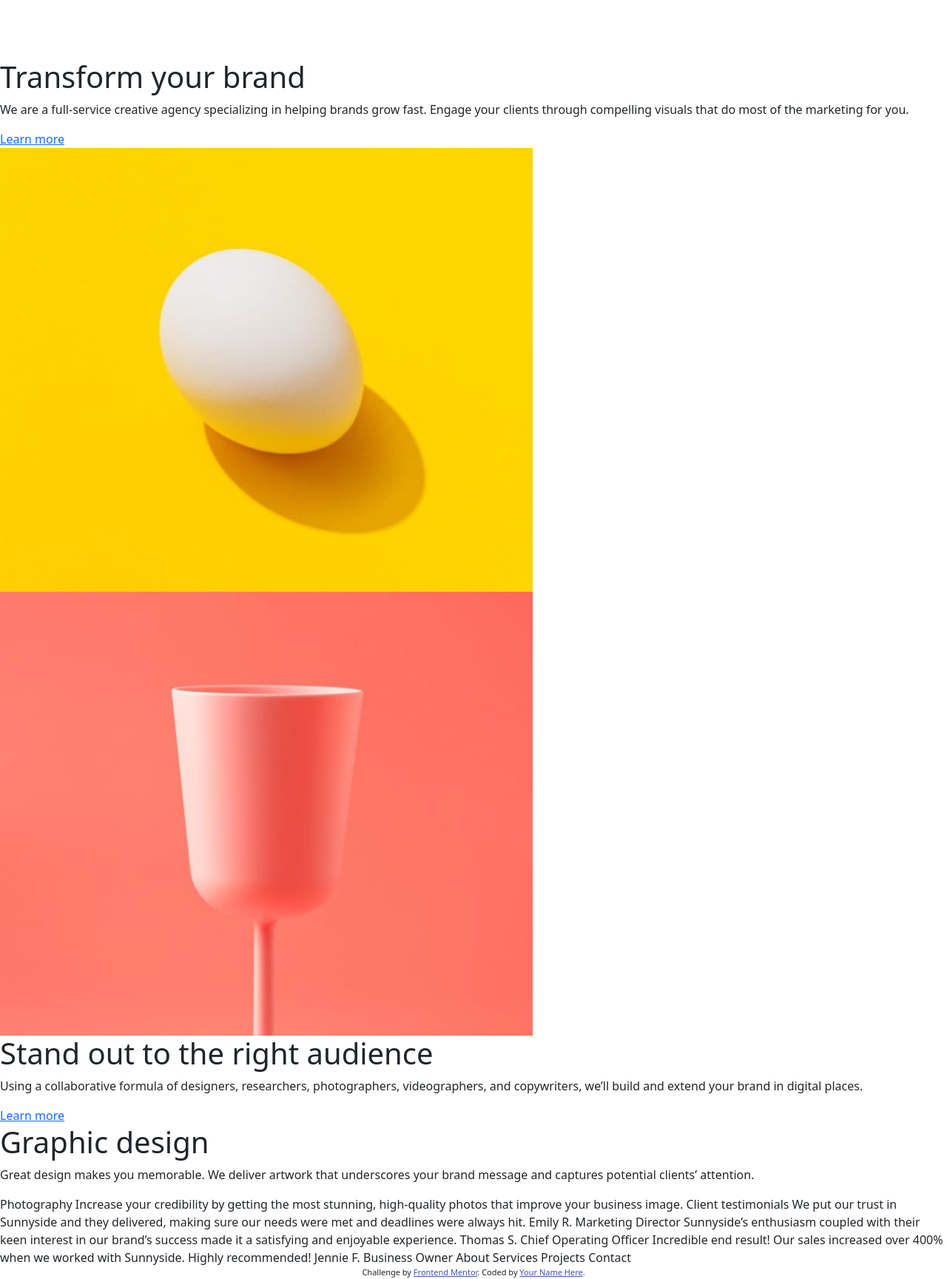
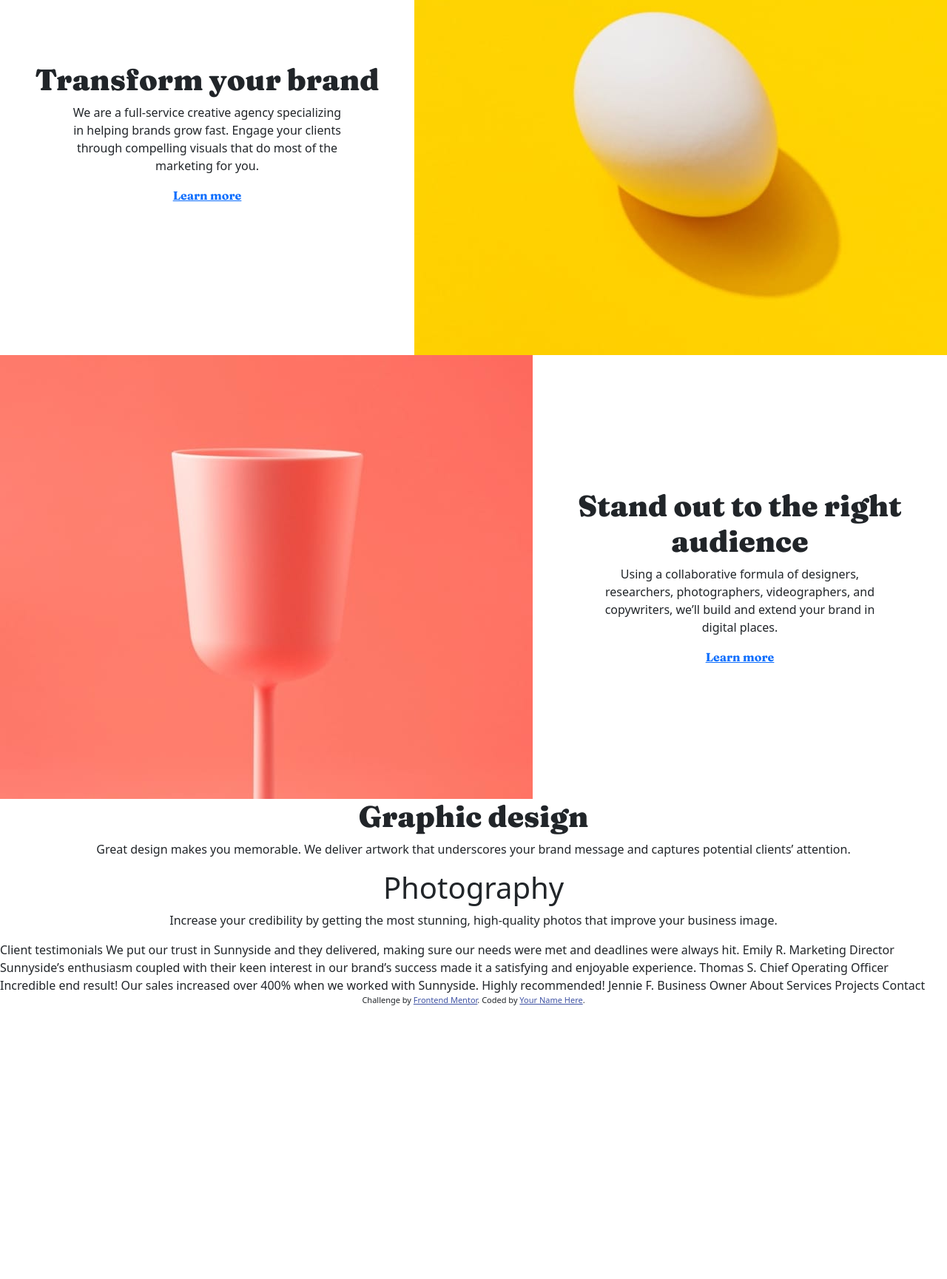
Before and after one commit to platypus567/sunnyside_landing_page, a plain HTML site: page index.html in a window 1280 px wide. Shown: the part 920-2649 px from the top of the page at 74% size. After the commit the page ends 2281 px from the top, so only its background shows below. Drawn offline with nearby package versions, Linux system fonts and the light colour scheme.

Commit message:
completed images, needs more responsiveness

```diff
--- a/index.html
+++ b/index.html
@@ -1,36 +1,59 @@
 <!DOCTYPE html>
 <html lang="en">
   <head>
-  <meta charset="UTF-8">
-  <meta name="viewport" content="width=device-width, initial-scale=1.0"> <!-- displays site properly based on user's device -->
+    <meta charset="UTF-8" />
+    <meta name="viewport" content="width=device-width, initial-scale=1.0" />
+    <!-- displays site properly based on user's device -->
 
-  <link rel="icon" type="image/png" sizes="32x32" href="./images/favicon-32x32.png">
+    <link
+      rel="icon"
+      type="image/png"
+      sizes="32x32"
+      href="./images/favicon-32x32.png"
+    />
 
     <title>Frontend Mentor | Sunnyside agency landing page</title>
 
     <!-- Feel free to remove these styles or customise in your own stylesheet 👍 -->
     <style>
-    .attribution { font-size: 11px; text-align: center; }
-    .attribution a { color: hsl(228, 45%, 44%); }
+      .attribution {
+        font-size: 11px;
+        text-align: center;
+      }
+      .attribution a {
+        color: hsl(228, 45%, 44%);
+      }
     </style>
-  <link href="https://cdn.jsdelivr.net/npm/bootstrap@5.1.3/dist/css/bootstrap.min.css" rel="stylesheet" integrity="sha384-1BmE4kWBq78iYhFldvKuhfTAU6auU8tT94WrHftjDbrCEXSU1oBoqyl2QvZ6jIW3" crossorigin="anonymous">
-  <link rel="stylesheet" href="style.css">
-
+    <link
+      href="https://cdn.jsdelivr.net/npm/bootstrap@5.1.3/dist/css/bootstrap.min.css"
+      rel="stylesheet"
+      integrity="sha384-1BmE4kWBq78iYhFldvKuhfTAU6auU8tT94WrHftjDbrCEXSU1oBoqyl2QvZ6jIW3"
+      crossorigin="anonymous"
+    />
+    <link rel="stylesheet" href="style.css" />
   </head>
   <body>
     <div id="topcard">
       <nav class="navbar navbar-expand-md navbar-light">
         <div class="container">
-
-      <img src="./images/logo.svg" alt="">
-      <button class="navbar-toggler d-lg-none" type="button" data-bs-toggle="collapse" data-bs-target="#collapsibleNavId" aria-controls="collapsibleNavId"
-        aria-expanded="false" aria-label="Toggle navigation">
+          <img src="./images/logo.svg" alt="" />
+          <button
+            class="navbar-toggler d-lg-none"
+            type="button"
+            data-bs-toggle="collapse"
+            data-bs-target="#collapsibleNavId"
+            aria-controls="collapsibleNavId"
+            aria-expanded="false"
+            aria-label="Toggle navigation"
+          >
             <span class="navbar-toggler-icon"></span>
           </button>
           <div class="collapse navbar-collapse" id="collapsibleNavId">
             <ul class="navbar-nav me-auto mt-2 mt-lg-0">
               <li class="nav-item active">
-            <a class="nav-link" href="#">About<span class="visually-hidden">(current)</span></a>
+                <a class="nav-link" href="#"
+                  >About<span class="visually-hidden">(current)</span></a
+                >
               </li>
               <li class="nav-item">
                 <a class="nav-link" href="#">Services</a>
@@ -41,84 +64,91 @@
               <li class="nav-item">
                 <a class="nav-link" href="#">Contact</a>
               </li>
-
-
-
             </ul>
           </div>
         </div>
       </nav>
 
-
-
       <h1 class="text-center" id="creatives">WE ARE CREATIVES</h1>
       <dir id="arrowdiv">
-  <img src="./images/icon-arrow-down.svg" alt="" class="">
+        <img src="./images/icon-arrow-down.svg" alt="" class="" />
       </dir>
     </div>
-
+    <div id="divgroups">
       <div id="divgroup1">
         <div id="div1" class="divset">
-  <h1>Transform your brand</h1>
+          <h1 class="divheaders">Transform your brand</h1>
 
-  <p>We are a full-service creative agency specializing in helping brands grow fast.
-  Engage your clients through compelling visuals that do most of the marketing for you.</p>
+          <p class="bodycopy">
+            We are a full-service creative agency specializing in helping brands
+            grow fast. Engage your clients through compelling visuals that do
+            most of the marketing for you.
+          </p>
 
-  <a href="#">Learn more</a>
+          <a href="#" class="learnmorelink">Learn more</a>
         </div>
 
         <div id="div2" class="divset">
-  <img src="./images/desktop/image-transform.jpg" alt="">
+          <img src="./images/desktop/image-transform.jpg" alt="" />
         </div>
       </div>
 
       <div id="divgroup2">
         <div id="div3" class="divset">
-  <img src="./images/desktop/image-stand-out.jpg" alt="">
+          <img src="./images/desktop/image-stand-out.jpg" alt="" />
         </div>
         <div id="div4" class="divset">
-  <h1>Stand out to the right audience</h1>
+          <h1 class="divheaders">Stand out to the right audience</h1>
 
-  <p>Using a collaborative formula of designers, researchers, photographers, videographers, and copywriters, we’ll build and extend your brand in digital places.</p>
+          <p class="bodycopy">
+            Using a collaborative formula of designers, researchers,
+            photographers, videographers, and copywriters, we’ll build and
+            extend your brand in digital places.
+          </p>
 
-  <a href="#">Learn more</a>
+          <a href="#" class="learnmorelink">Learn more</a>
         </div>
       </div>
 
-
-
       <div id="div5" class="divset">
-  <h1>Graphic design</h1>
-  <p>Great design makes you memorable. We deliver artwork that underscores your brand message and captures potential clients’ attention.</p>
+        <div class="textdiv text-center">
+        <h1 class="divheaders">Graphic design</h1>
+        <p>
+          Great design makes you memorable. We deliver artwork that underscores
+          your brand message and captures potential clients’ attention.
+        </p>
+      </div>
+      </div>
+      <div id="div6" class="divset">
+        <div class="textdiv text-center">
+        <h1>Photography</h1>
+        <p>
+          Increase your credibility by getting the most stunning, high-quality
+          photos that improve your business image.
+        </p>
+      </div>
+      </div>
     </div>
 
-  Photography
-  Increase your credibility by getting the most stunning, high-quality photos that improve your business image.
-
-  Client testimonials
-
-  We put our trust in Sunnyside and they delivered, making sure our needs were met and deadlines were always hit.
-  Emily R.
-  Marketing Director
-
-  Sunnyside’s enthusiasm coupled with their keen interest in our brand’s success made it a satisfying and enjoyable experience.
-  Thomas S.
-  Chief Operating Officer
-
-  Incredible end result! Our sales increased over 400% when we worked with Sunnyside. Highly recommended!
-  Jennie F.
-  Business Owner
-
-  About
-  Services
-  Projects
-  Contact
+    Client testimonials We put our trust in Sunnyside and they delivered, making
+    sure our needs were met and deadlines were always hit. Emily R. Marketing
+    Director Sunnyside’s enthusiasm coupled with their keen interest in our
+    brand’s success made it a satisfying and enjoyable experience. Thomas S.
+    Chief Operating Officer Incredible end result! Our sales increased over 400%
+    when we worked with Sunnyside. Highly recommended! Jennie F. Business Owner
+    About Services Projects Contact
 
     <div class="attribution">
-    Challenge by <a href="https://www.frontendmentor.io?ref=challenge" target="_blank">Frontend Mentor</a>.
-    Coded by <a href="#">Your Name Here</a>.
+      Challenge by
+      <a href="https://www.frontendmentor.io?ref=challenge" target="_blank"
+        >Frontend Mentor</a
+      >. Coded by <a href="#">Your Name Here</a>.
     </div>
 
-  <script src="https://cdn.jsdelivr.net/npm/bootstrap@5.1.3/dist/js/bootstrap.bundle.min.js" integrity="sha384-ka7Sk0Gln4gmtz2MlQnikT1wXgYsOg+OMhuP+IlRH9sENBO0LRn5q+8nbTov4+1p" crossorigin="anonymous"></script>
+    <script
+      src="https://cdn.jsdelivr.net/npm/bootstrap@5.1.3/dist/js/bootstrap.bundle.min.js"
+      integrity="sha384-ka7Sk0Gln4gmtz2MlQnikT1wXgYsOg+OMhuP+IlRH9sENBO0LRn5q+8nbTov4+1p"
+      crossorigin="anonymous"
+    ></script>
   </body>
 </html>
--- a/style.css
+++ b/style.css
@@ -2,7 +2,7 @@
 @import url(https://fonts.googleapis.com/css?family=Fraunces:100,200,300,regular,500,600,700,800,900,100italic,200italic,300italic,italic,500italic,600italic,700italic,800italic,900italic);
 #topcard{
     background-image: url(./images/desktop/image-header.jpg);
-    height: 1000px;
+    height: 800px;
 
     background-repeat: no-repeat;
     background-size: contain;
@@ -10,8 +10,8 @@
 }
 #creatives{
     font-family: 'Fraunces',sans-serif;
-    font-weight: 800;
-    padding-top: 35px;
+    font-weight: 900;
+    margin-top: 175px;
     font-size: 50px;
     letter-spacing: 3px;
     color: white;
@@ -20,5 +20,39 @@
     display: flex;
     justify-content: center;
     padding-left: 0;
-    padding-top: 190px;
+    padding-top: 60px;
+
 }
+#divgroups{
+    display: flex;
+    flex-direction: column;
+}
+#divgroup1{
+    display: flex;
+    flex-direction: row;
+}
+.divheaders{
+    font-family: 'Fraunces',sans-serif;
+    font-weight: 900;
+    text-align: center;
+}
+.divset{
+    display: flex;
+    justify-content: center;
+    flex-direction: column;
+
+}
+#divgroup2{
+    display: flex;
+    flex-direction: row;
+}
+.bodycopy{
+    text-align: center;
+    padding-left: 90px;
+    padding-right: 90px;
+}
+.learnmorelink{
+    text-align: center;
+    font-family: 'Fraunces',sans-serif;
+    font-weight: 700;
+}
```
Lines whose indentation alone changed are shown as unchanged.
